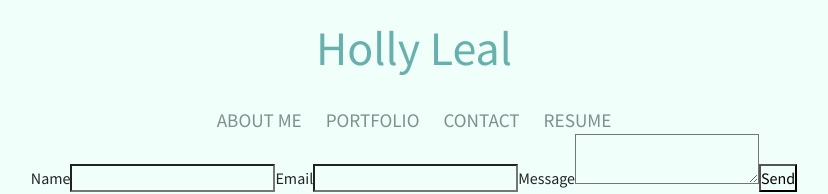
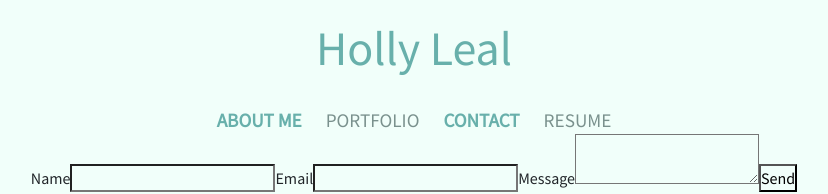
Before and after one commit to hollyhleal/react-portfolio, a React (Create React App) app: page /react-portfolio/contact in a window 1280 px wide. Shown: the top 194 px of the page, without its empty margins (226-1054 px from the left). Built offline with nearby package versions, Linux system fonts and the light colour scheme; the HTML template or start-up script is replaced by a standard one.

Commit message:
update hover state and active state for nav

```diff
--- a/src/components/Navigation/Navigation.css
+++ b/src/components/Navigation/Navigation.css
@@ -3,4 +3,15 @@
   color: var(--BodyText);
   padding: 12px;
   font-size: 1.2rem;
+  justify-content: center;
 }
+
+.navStyle:hover {
+  color: var(--Turquoise);
+}
+
+.active {
+  text-decoration: none;
+  font-weight: bold;
+  color: var(--Turquoise);
+}
--- a/src/components/Navigation/Navigation.js
+++ b/src/components/Navigation/Navigation.js
@@ -4,7 +4,11 @@ import "./Navigation.css";
 
 function Navigation() {
   return (
-    <Nav className="justify-content-center">
+    <Nav
+      className="justify-content-center"
+      // activeKey="/react-portfolio"
+      onSelect={(selectedKey) => alert(`selected ${selectedKey}`)}
+    >
       <ul className="nav">
         <li className="nav-item">
           <NavLink to="/react-portfolio" className="navStyle">
```
